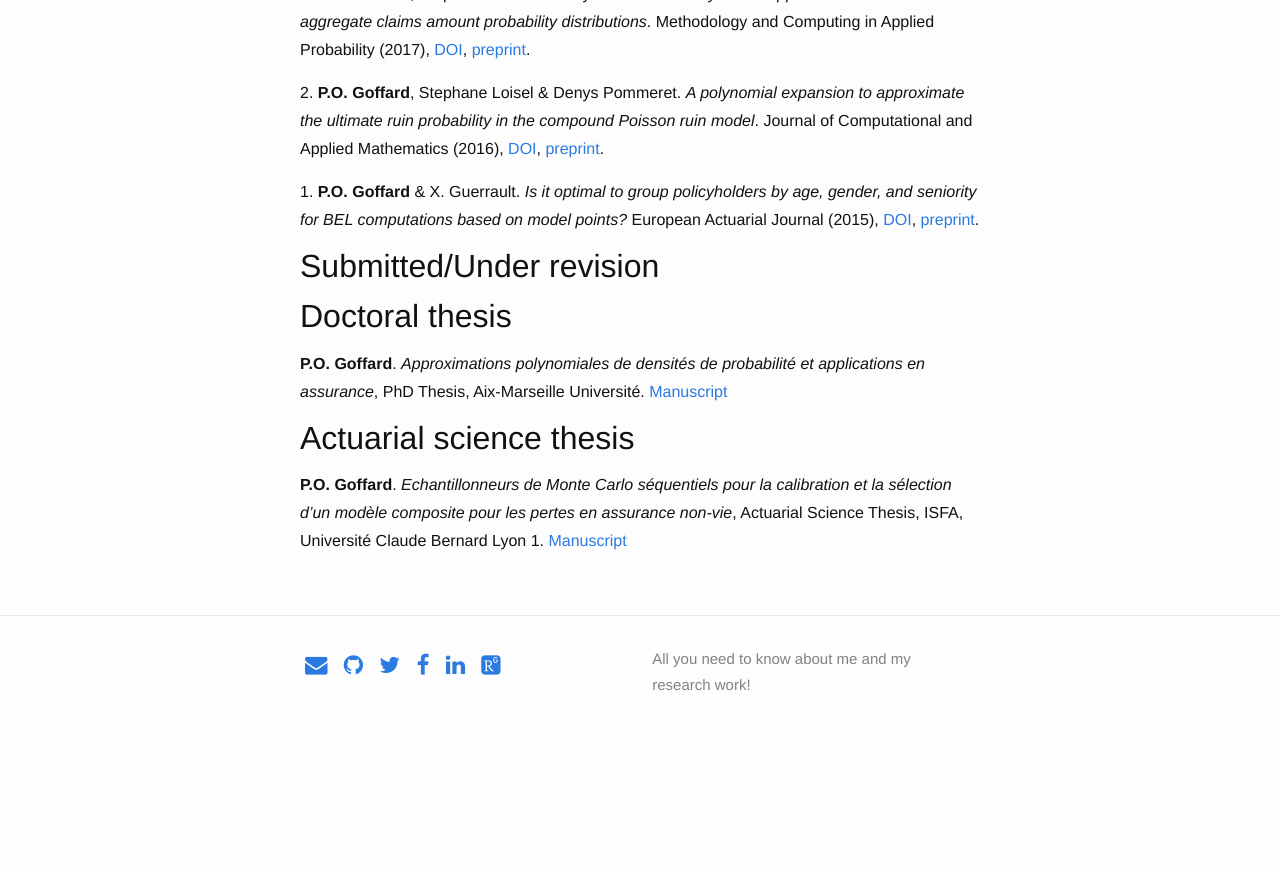
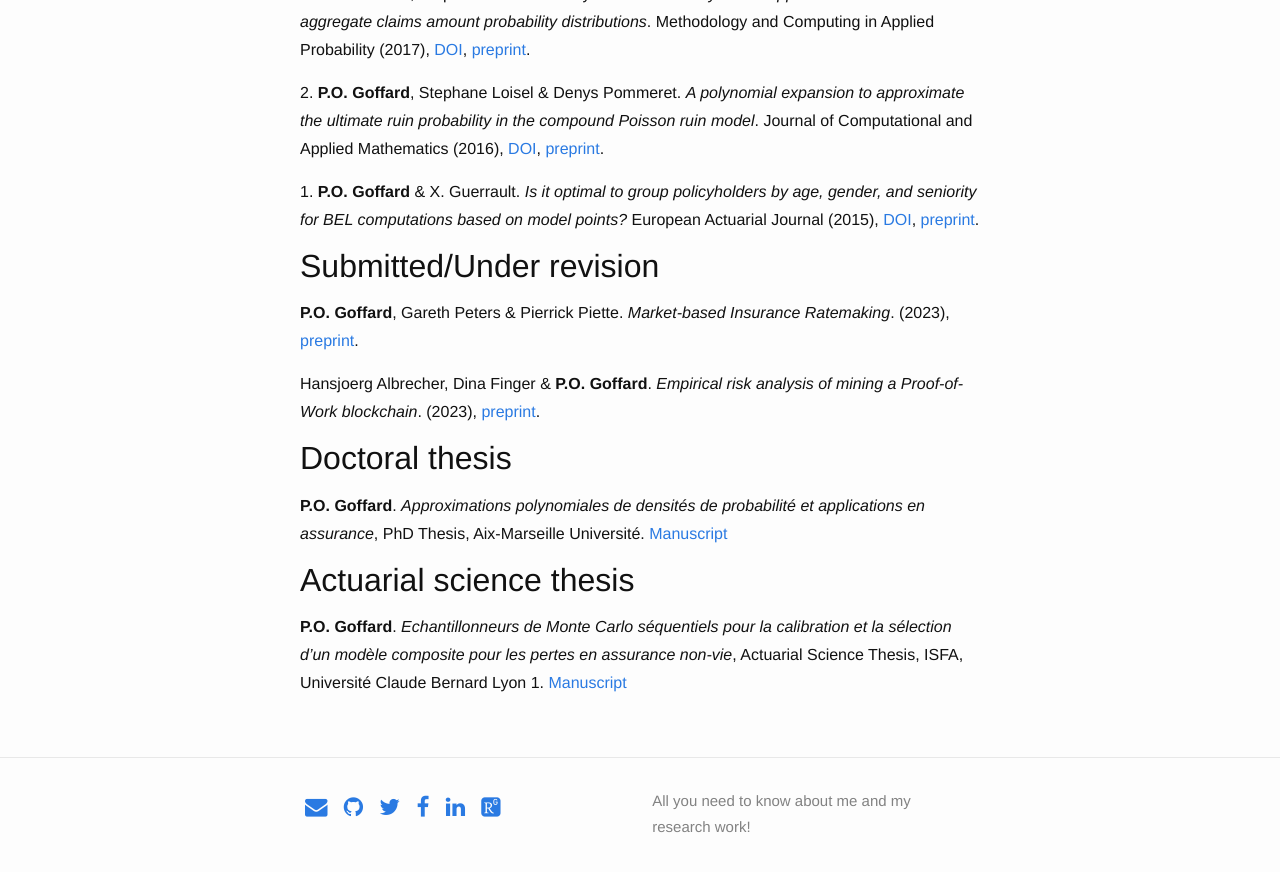
Before and after one commit to LaGauffre/LaGauffre.github.io, a Jekyll site: the page built from Publications.md, in a window 1280 px wide and 900 px high, scrolled down 1353 px. Shown: the top 872 px of the window. Built offline with Jekyll 4.4.1, drawn with Linux system fonts in a browser that asks for light colours; nearby versions of some CDN libraries; some web fonts are replaced; before the commit the page ends 2111 px from its top, so only the background shows below that.

Commit message:
Update preprint

```diff
--- a/Publications.md
+++ b/Publications.md
@@ -48,6 +48,11 @@ bivariate aggregate claims amount probability distributions*. Methodology and Co
 
 ## Submitted/Under revision
 
+**P.O. Goffard**, Gareth Peters &  Pierrick Piette. *Market-based Insurance Ratemaking*. (2023), [preprint](https://hal.science/hal-04297811).
+
+Hansjoerg Albrecher, Dina Finger & **P.O. Goffard**. *Empirical risk analysis of mining a Proof-of-Work blockchain*. (2023), [preprint](https://hal.science/hal-04297820).
+
+
 ## Doctoral thesis
 
 **P.O. Goffard**. *Approximations polynomiales de densités de probabilité et applications en assurance*, PhD Thesis, Aix-Marseille Université. [Manuscript](https://www.theses.fr/2015AIXM4026)
```
